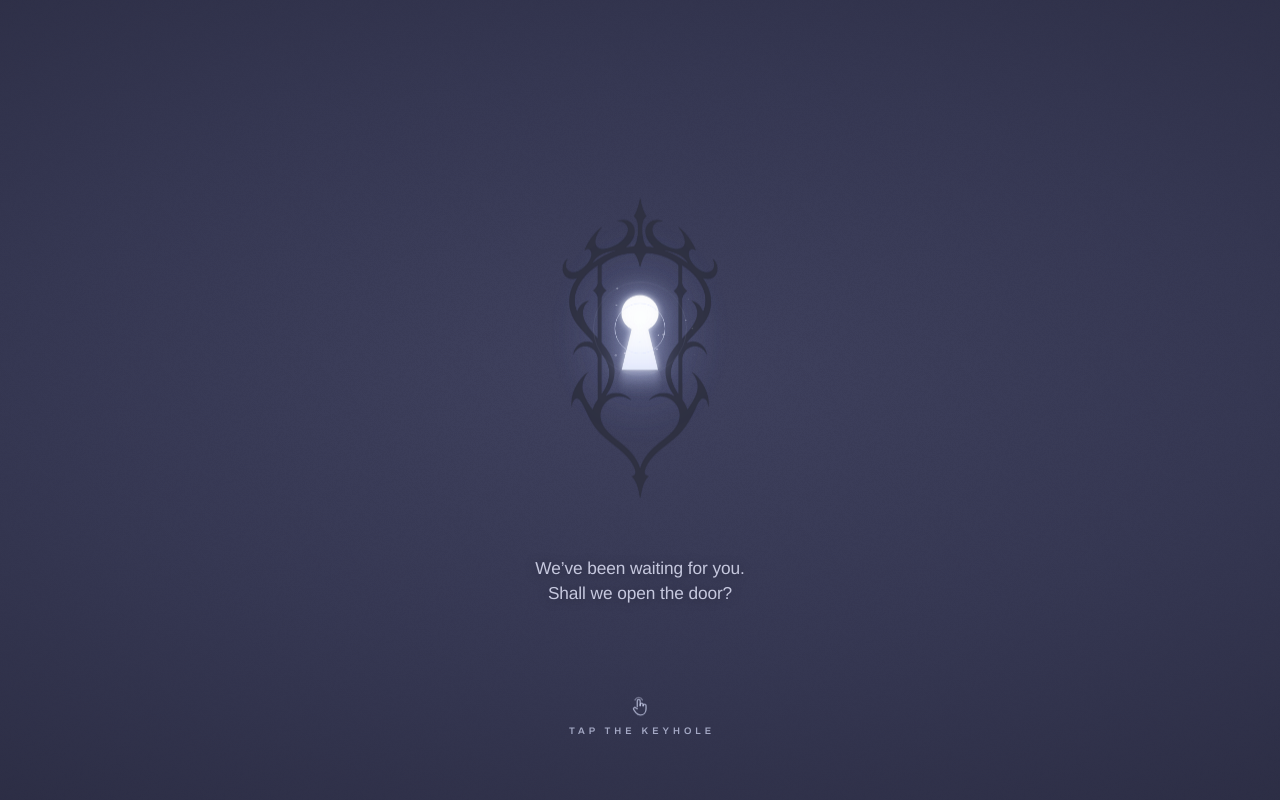
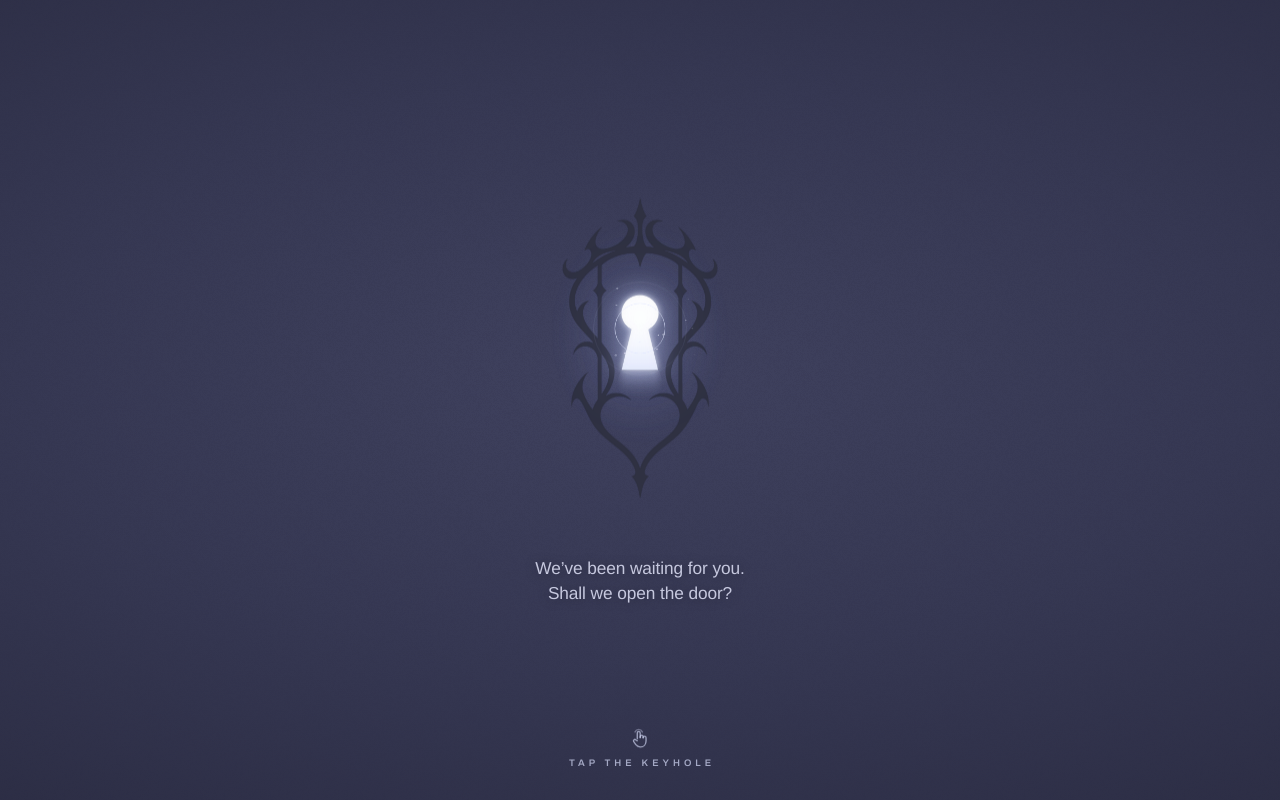
Before and after one commit to jjangyooo/onestepbeyond-countdown, a plain HTML site: page index.html in a window 1280 px wide. Drawn offline with Linux system fonts and the light colour scheme.

Commit message:
Tap hint closer to the bottom edge
Co-Authored-By: Claude Opus 5.5 <noreply@anthropic.com>
Claude-Session: https://claude.ai/code/session_01LpWJ5sExNUynViNhWpLntG

```diff
--- a/index.html
+++ b/index.html
@@ -127,7 +127,7 @@ button{font:inherit;color:inherit;background:none;border:0}
 .sub p.on{opacity:1}
 .enter .sub{opacity:0}
 /* nudge: shown only if nobody taps within 5s of the last line */
-.nudge{position:absolute;z-index:6;left:0;right:0;bottom:calc(env(safe-area-inset-bottom) + clamp(28px,8svh,80px));
+.nudge{position:absolute;z-index:6;left:0;right:0;bottom:calc(env(safe-area-inset-bottom) + clamp(18px,4svh,44px));
   display:flex;flex-direction:column;align-items:center;gap:8px;pointer-events:none;
   font-family:Archivo,'Helvetica Neue',Helvetica,Arial,sans-serif;
   font-size:9.5px;font-weight:600;letter-spacing:.42em;line-height:1;color:rgba(214,220,248,.7);
```
